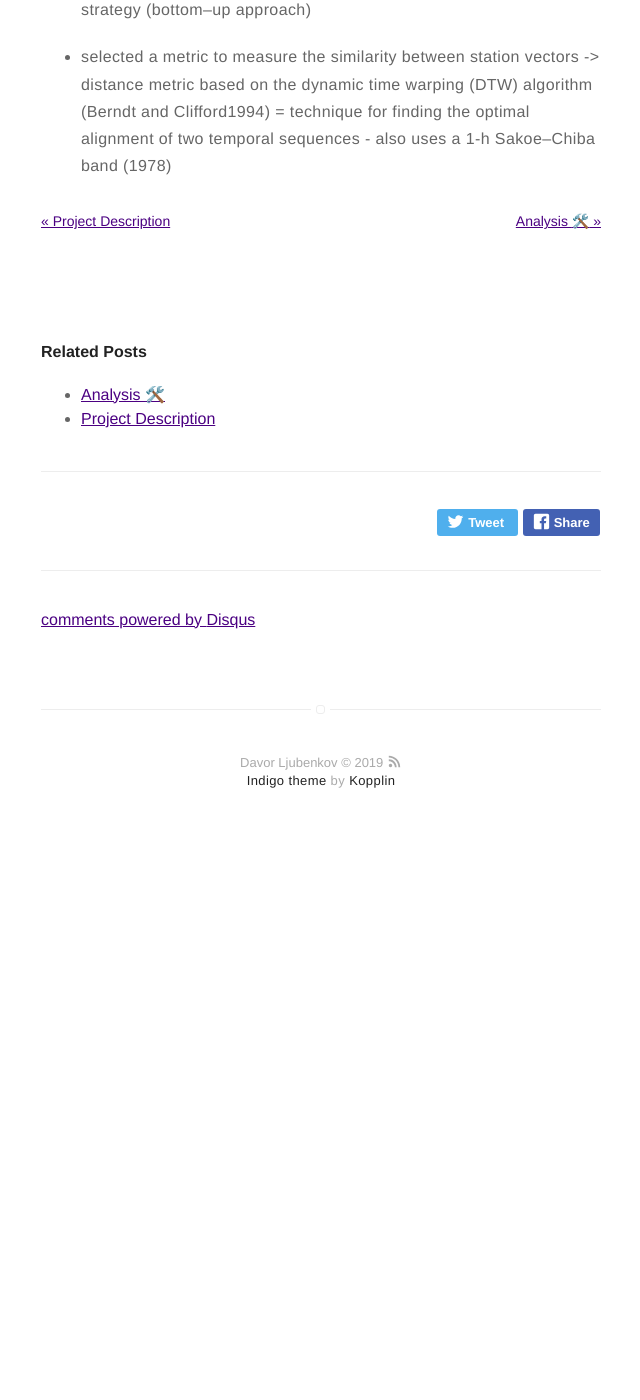
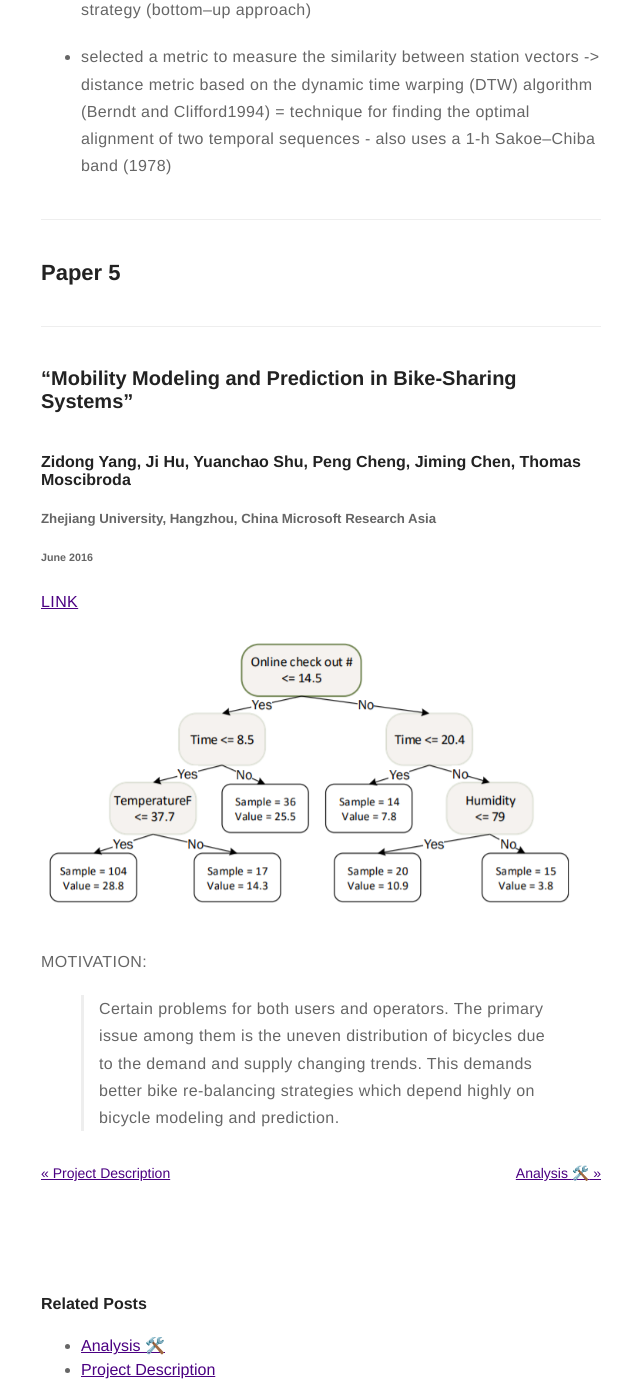
Before and after one commit to dljubenk/dljubenk.github.io, a Jekyll site: the page built from _posts/2019-02-06-literature-study.markdown, in a window 1280 px wide and 1400 px high, scrolled down 10510 px. Shown: the whole window, without its empty margins (319-959 px from the left). Built offline with Jekyll 4.4.1, drawn with Linux system fonts in a browser that asks for light colours; emoji names are drawn with the system emoji font; comment, search, counter and statistics services are not loaded; before the commit the page ends 11362 px from its top, so only the background shows below that.

Commit message:
Update 2019-02-06-literature-study.markdown

```diff
--- a/_posts/2019-02-06-literature-study.markdown
+++ b/_posts/2019-02-06-literature-study.markdown
@@ -260,9 +260,25 @@ Aggregate occupancy time series are calculated -> Pearson correlation used for c
 - selected a metric to measure the similarity between station vectors -> distance metric based on the dynamic time warping (DTW) algorithm (Berndt and Clifford1994) = technique for finding the optimal alignment of two temporal sequences - also uses a 1-h Sakoe–Chiba band (1978)
 
 
+---
+## Paper 5
+---
+### "Mobility Modeling and Prediction in Bike-Sharing Systems"
+#### Zidong Yang, Ji Hu, Yuanchao Shu, Peng Cheng, Jiming Chen, Thomas Moscibroda
+##### Zhejiang University, Hangzhou, China Microsoft Research Asia
+###### June 2016
+
+[LINK](https://www.microsoft.com/en-us/research/wp-content/uploads/2016/07/mobisys16bike.pdf)
+
+![Markdown Image][5]
+
+MOTIVATION:
+>Certain problems for both users and operators. The primary issue among them is the uneven distribution of bicycles due to the demand and supply changing trends. This demands better bike re-balancing strategies which depend highly on bicycle modeling and prediction.
+
 
 
 [1]: /assets/images/paper1.png
 [2]: /assets/images/paper2.jpg
 [3]: /assets/images/paper3.png
 [4]: /assets/images/paper4.png
+[5]: /assets/images/paper5.png
```
